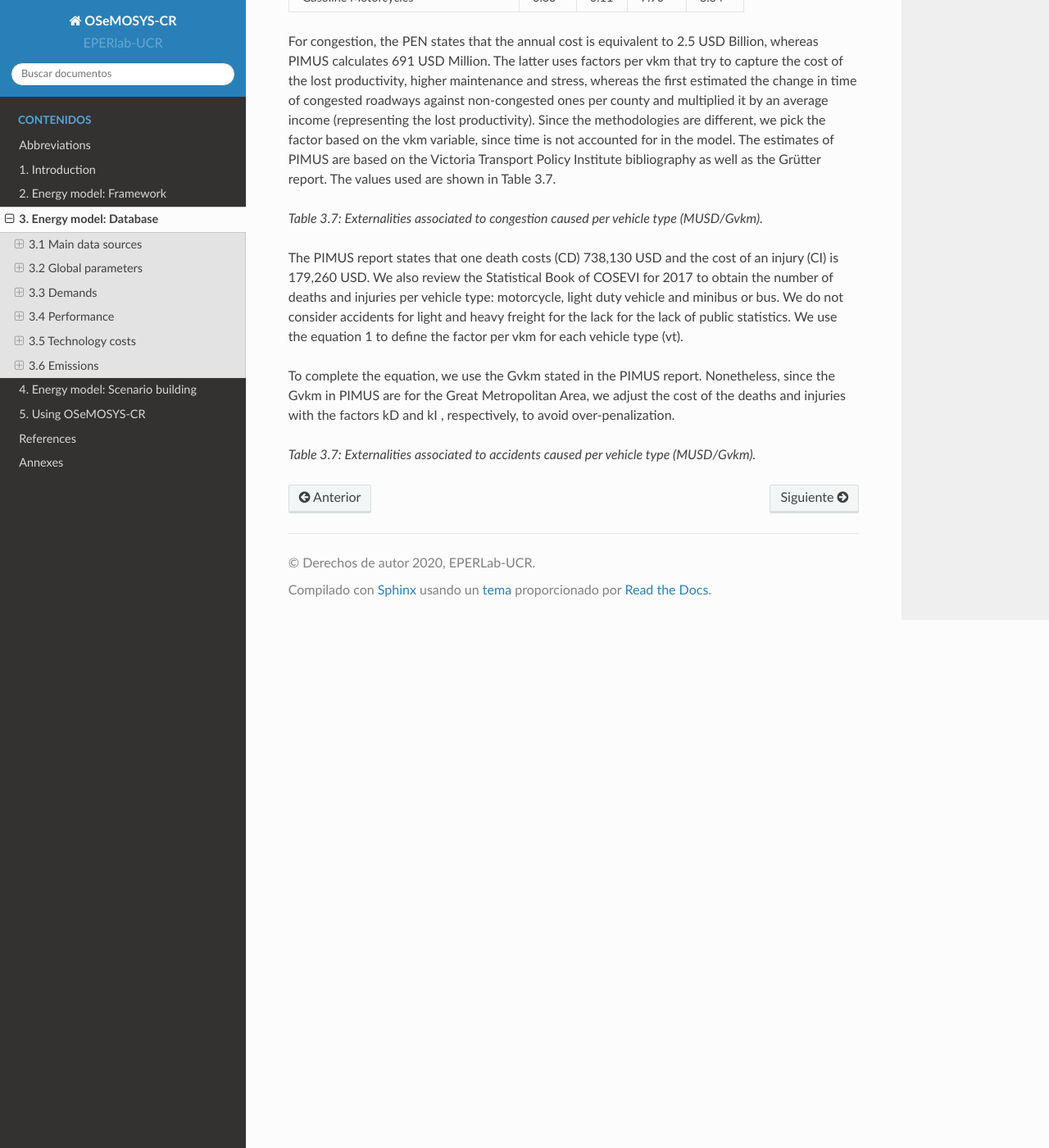
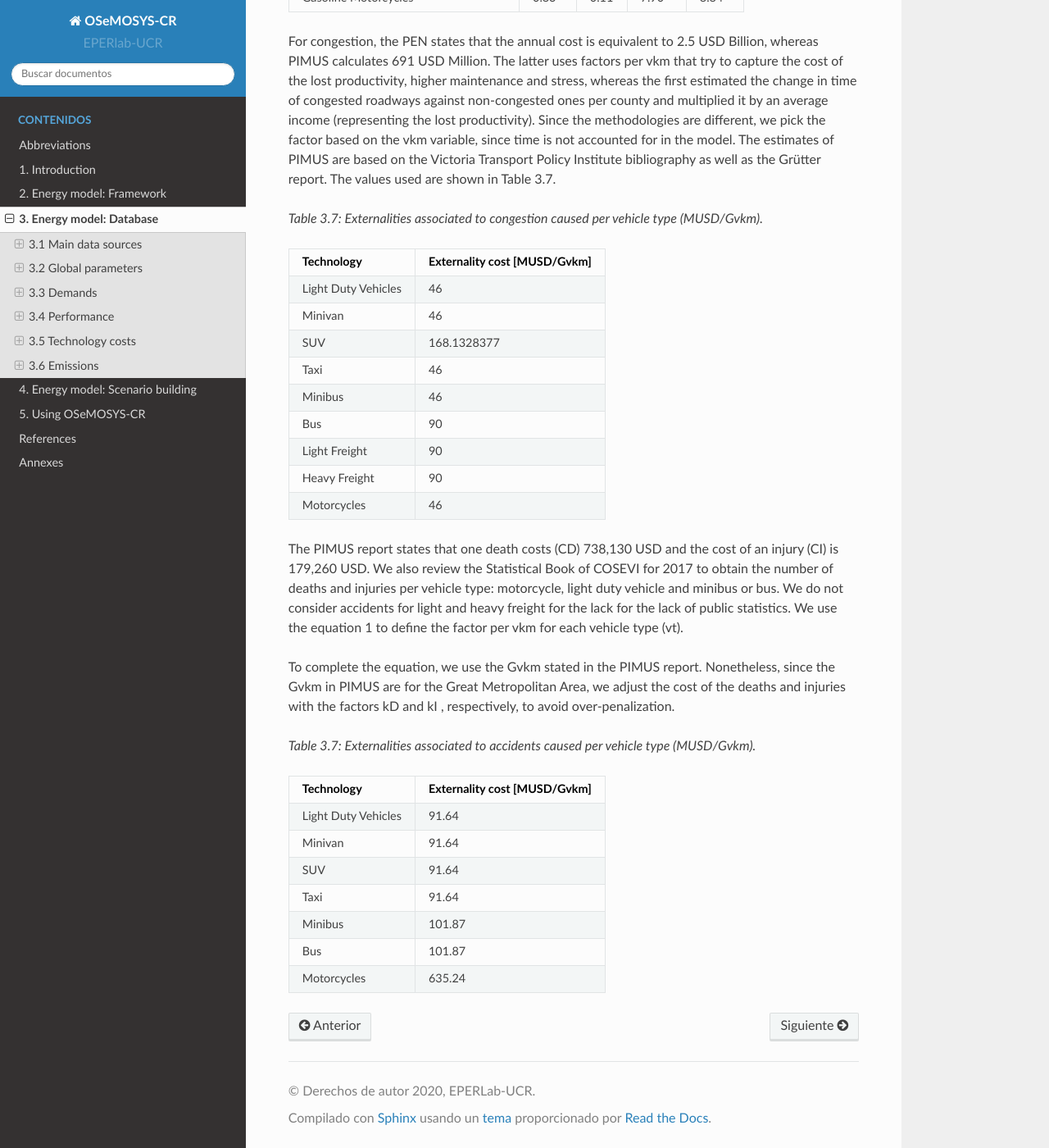
Before and after one commit to EPERLab/OSeMOSYS-CR, a Sphinx documentation site: the page built from docs/03EnergyModelDatabase.rst, in a window 1280 px wide and 1400 px high, scrolled down 14406 px. Shown: the whole window at 82% size. Built offline with Sphinx 7.4.7 and the Read the Docs theme 2.0.0, drawn with Linux system fonts in a browser that asks for light colours; formulas are drawn with MathJax 3.

Commit message:
Update 03EnergyModelDatabase.rst

```diff
--- a/docs/03EnergyModelDatabase.rst
+++ b/docs/03EnergyModelDatabase.rst
@@ -483,27 +483,27 @@ For congestion, the PEN states that the annual cost is equivalent to 2.5 USD Bil
 .. table::
    :align:   center
 
-+------------------------------------------+------------------------------+
-| Technology                               | Externality cost [MUSD/Gvkm] |
-+==========================================+==============================+
-| Light Duty Vehicles                      | 46                           |
-+------------------------------------------+------------------------------+
-| Minivan	                               | 46                           |
-+------------------------------------------+------------------------------+
-| SUV	                                     | 168.1328377                  |
-+------------------------------------------+------------------------------+
-| Taxi	                                  | 46                           |
-+------------------------------------------+------------------------------+
-| Minibus	                               | 46                           |
-+------------------------------------------+------------------------------+
-| Bus	                                     | 90                           |
-+------------------------------------------+------------------------------+
-| Light Freight	                         | 90                           |
-+------------------------------------------+------------------------------+
-| Heavy Freight	                         | 90                           |
-+------------------------------------------+------------------------------+
-| Motorcycles	                            | 46                           |
-+------------------------------------------+------------------------------+
++-----------------------+------------------------------+
+| Technology            | Externality cost [MUSD/Gvkm] |
++=======================+==============================+
+| Light Duty Vehicles   | 46                           |
++-----------------------+------------------------------+
+| Minivan               | 46                           |
++-----------------------+------------------------------+
+| SUV                   | 168.1328377                  |
++-----------------------+------------------------------+
+| Taxi                  | 46                           |
++-----------------------+------------------------------+
+| Minibus               | 46                           |
++-----------------------+------------------------------+
+| Bus                   | 90                           |
++-----------------------+------------------------------+
+| Light Freight         | 90                           |
++-----------------------+------------------------------+
+| Heavy Freight         | 90                           |
++-----------------------+------------------------------+
+| Motorcycles           | 46                           |
++-----------------------+------------------------------+
 
 The PIMUS report states that one death costs (CD) 738,130 USD and the cost of an injury (CI) is 179,260 USD. We also review the Statistical Book of COSEVI for 2017 to obtain the number of deaths and injuries per vehicle type: motorcycle, light duty vehicle and minibus or bus. We do not consider accidents for light and heavy freight for the lack for the lack of public statistics. We use the equation 1 to define the factor per vkm for each vehicle type (vt).
 
@@ -514,20 +514,20 @@ To complete the equation, we use the Gvkm stated in the PIMUS report. Nonetheles
 .. table::
    :align:   center
 
-+------------------------------------------+------------------------------+
-| Technology                               | Externality cost [MUSD/Gvkm] |
-+==========================================+==============================+
-| Light Duty Vehicles                      | 91.64                        |
-+------------------------------------------+------------------------------+
-| Minivan	                               | 91.64                        |
-+------------------------------------------+------------------------------+
-| SUV	                                     | 91.64                        |
-+------------------------------------------+------------------------------+
-| Taxi	                                  | 91.64                        |
-+------------------------------------------+------------------------------+
-| Minibus	                               | 101.87                       |
-+------------------------------------------+------------------------------+
-| Bus	                                     | 101.87                       |
-+------------------------------------------+------------------------------+
-| Motorcycles	                            | 635.24                       |
-+------------------------------------------+------------------------------+
++---------------------+------------------------------+
+| Technology          | Externality cost [MUSD/Gvkm] |
++=====================+==============================+
+| Light Duty Vehicles | 91.64                        |
++---------------------+------------------------------+
+| Minivan             | 91.64                        |
++---------------------+------------------------------+
+| SUV                 | 91.64                        |
++---------------------+------------------------------+
+| Taxi                | 91.64                        |
++---------------------+------------------------------+
+| Minibus             | 101.87                       |
++---------------------+------------------------------+
+| Bus                 | 101.87                       |
++---------------------+------------------------------+
+| Motorcycles         | 635.24                       |
++---------------------+------------------------------+
```
